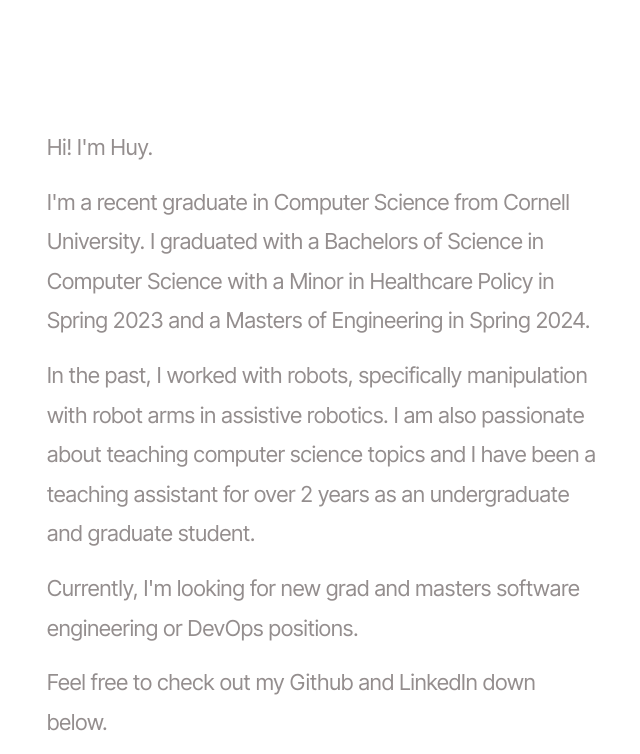
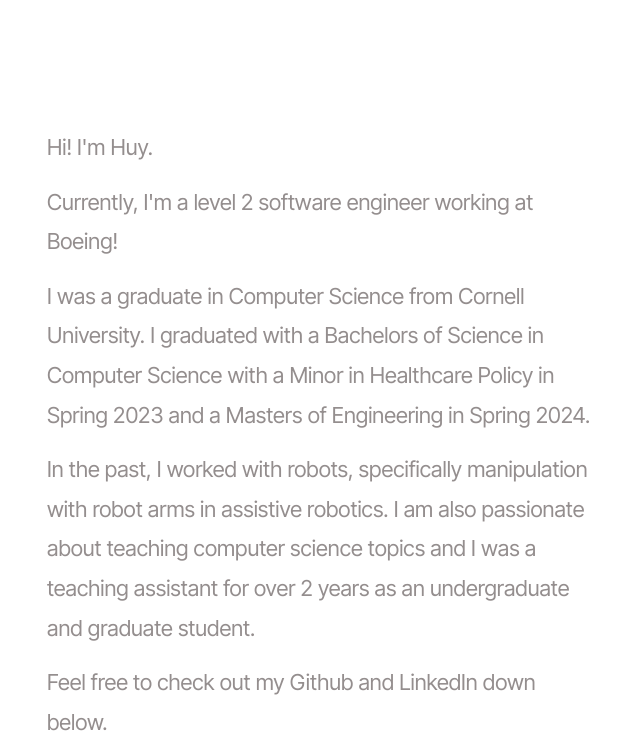
Before and after one commit to haku-c/haku-c.github.io, a website: page index.html in a window 1280 px wide. Shown: the top 754 px of the page, without its empty margins (318-958 px from the left). Drawn offline with Linux system fonts and the light colour scheme.

Commit message:
Update bio

```diff
--- a/index.html
+++ b/index.html
@@ -12,16 +12,16 @@
   <section id="about">
     <div class="about-container">
       <p> Hi! I'm Huy. </p>
-      <p> I'm a recent graduate in Computer Science from Cornell University. I graduated with a
+      <p>
+        Currently, I'm a level 2 software engineer working at Boeing!
+      </p>
+      <p> I was a graduate in Computer Science from Cornell University. I graduated with a
         Bachelors of Science in Computer Science with a Minor in Healthcare
         Policy in Spring 2023 and a Masters of Engineering in Spring 2024. </p>
       <p>
         In the past, I worked with robots, specifically manipulation with robot arms in assistive robotics.
-        I am also passionate about teaching computer science topics and I have been a
+        I am also passionate about teaching computer science topics and I was a
         teaching assistant for over 2 years as an undergraduate and graduate student.
-      </p>
-      <p>
-        Currently, I'm looking for new grad and masters software engineering or DevOps positions.
       </p>
       <p>
         Feel free to check out my Github and LinkedIn down below.
```
